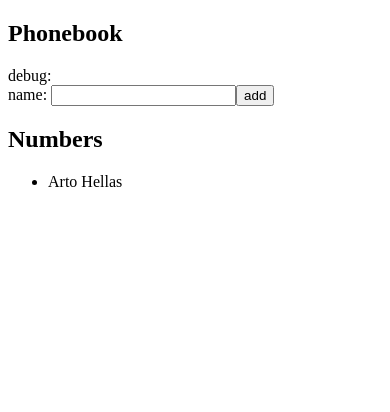
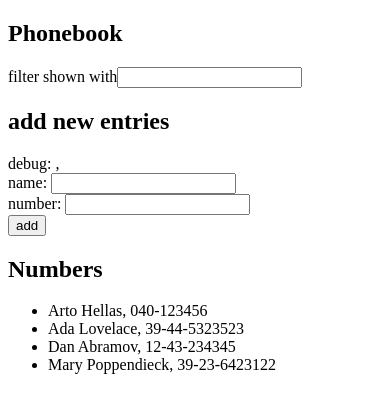
Before and after one commit to RRRan2333/fullStackOpen, a React (Create React App) app in the folder part2/phonebook/: page / in a window 390 px wide. Shown: the top 412 px of the page. Built offline with nearby package versions, Linux system fonts and the light colour scheme.

Commit message:
Exercise 2.10, phonebook step 5 complete

```diff
--- a/part2/phonebook/src/App.js
+++ b/part2/phonebook/src/App.js
@@ -1,13 +1,62 @@
 import React, { useState } from 'react'
+
+const DisplayPersons = ({searchName, persons}) => (searchName === '') ?
+    <ul>
+      {persons.map(person => <li key={person.name}>{person.name}, {person.number}</li>)}
+    </ul>
+    :
+    <ul>
+      {persons.filter(person => person.name.toUpperCase().includes(searchName.toUpperCase()))
+                .map(person => <li key={person.name}>{person.name}, {person.number}</li>)}
+    </ul>
+
+
+const Filter = ({searchName, handleSearchChange}) => {
+  return (
+  <p>filter shown with
+    <input value={searchName} onChange={handleSearchChange}/>
+  </p>
+  )
+}
+
+const Form = ({handleSubmit, newName, newNumber,handleNameChange, handleNumberChange}) => {
+  return (
+    <form onSubmit={handleSubmit}>
+      <div> debug: {newName}, {newNumber}</div>
+      <div> name: <input value={newName} onChange={handleNameChange}/></div>
+      <div> number: <input value={newNumber} onChange={handleNumberChange}/>
+      </div>
+      <div>
+        <button type="submit">add</button>
+      </div>
+    </form>
+  )
+}
+
 
 const App = () => {
   const [ persons, setPersons ] = useState([
-    { name: 'Arto Hellas' }
+    { name: 'Arto Hellas', number: '040-123456' },
+    { name: 'Ada Lovelace', number: '39-44-5323523' },
+    { name: 'Dan Abramov', number: '12-43-234345' },
+    { name: 'Mary Poppendieck', number: '39-23-6423122' }
   ])
+
   const [ newName, setNewName ] = useState('')
+  const [ newNumber, setNewNumber ] = useState('')
+  const [ searchName, setSearchName ] = useState('')
+  // const [ showAll, setShowAll ] = useState(true)
+
 
   const handleNameChange = (event) => {
     setNewName(event.target.value)
+  }
+  const handleNumberChange = (event) => {
+    setNewNumber(event.target.value)
+  }
+
+  const handleSearchChange = (event) => {
+    setSearchName(event.target.value)
   }
 
   const handleSubmit = (event) => {
@@ -15,29 +64,34 @@ const App = () => {
     if (!persons.map(person => person.name).includes(newName)) {
       const nameObject = {
         name: newName,
-        // date: new Date().toISOString(),
-        // important: Math.random() > 0.5,
-        // id: notes.length + 1,
-    }
+        number: newNumber
+      }
     setPersons(persons.concat(nameObject))
     setNewName('')
-  } else {
+    setNewNumber('')
+    } else {
     alert(`${newName} is already added to phonebook`)
+    }
   }
-}
 
   return (
     <div>
       <h2>Phonebook</h2>
-      <form onSubmit={handleSubmit}>
-        <div>debug: {newName}</div>
+      <Filter searchName={searchName} handleSearchChange={handleSearchChange}/>
+      <h2>add new entries</h2>
+      <Form handleSubmit={handleSubmit} newName={newName} newNumber={newNumber}
+      handleNameChange={handleNameChange} handleNumberChange={handleNumberChange}/>
+      {/* <form onSubmit={handleSubmit}>
+        <div>debug: {newName}, {newNumber}</div>
+        <div> name: <input value={newName} onChange={handleNameChange}/> </div>
+        <div> number: <input value={newNumber} onChange={handleNumberChange}/>
+        </div>
         <div>
-          name: <input value={newName} onChange={handleNameChange}/>
           <button type="submit">add</button>
         </div>
-      </form>
+      </form> */}
       <h2>Numbers</h2>
-      <ul>{persons.map(person => <li key={person.name}>{person.name}</li>)}</ul>
+      <DisplayPersons searchName={searchName} persons={persons}/>
     </div>
   )
 }
```
